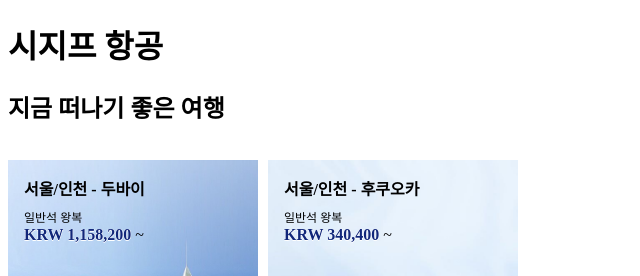
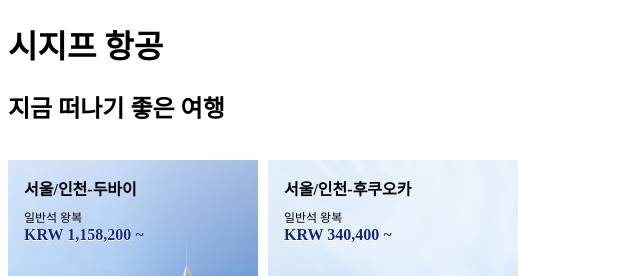
Before and after one commit to woowacourse/a11y-airline, a React app: page / in a window 1280 px wide. Shown: the top 276 px of the page, without its empty margins (0-640 px from the left). Built offline with nearby package versions, Linux system fonts and the light colour scheme.

Commit message:
feat: 문자열 파싱을 하나의 템플릿 리터럴로 넣어서 끊어읽기 해결

```diff
--- a/src/Carousel.tsx
+++ b/src/Carousel.tsx
@@ -155,13 +155,9 @@ const TravelCarousel = () => {
               <li key={id}>
                 <StyledLink href={href} target='_blank'>
                   <StyledTravelInfo>
-                    <StyledCityInfo>
-                      {departure} - {arrivals}
-                    </StyledCityInfo>
-                    <StyledFlyType>
-                      {seatClass}석 {isRound ? '왕복' : '편도'}
-                    </StyledFlyType>
-                    <StyledPriceInfo>KRW {bottomPrice.toLocaleString('kr')}</StyledPriceInfo>
+                    <StyledCityInfo>{`${departure}-${arrivals}`}</StyledCityInfo>
+                    <StyledFlyType>{`${seatClass}석 ${isRound ? '왕복' : '편도'}`}</StyledFlyType>
+                    <StyledPriceInfo>{`KRW ${bottomPrice.toLocaleString('kr')}`}</StyledPriceInfo>
                     <span aria-hidden={true}>&nbsp;~</span>
                   </StyledTravelInfo>
                   <img src={imageUrl} alt={arrivals} width={250} height={320.36} />
```
